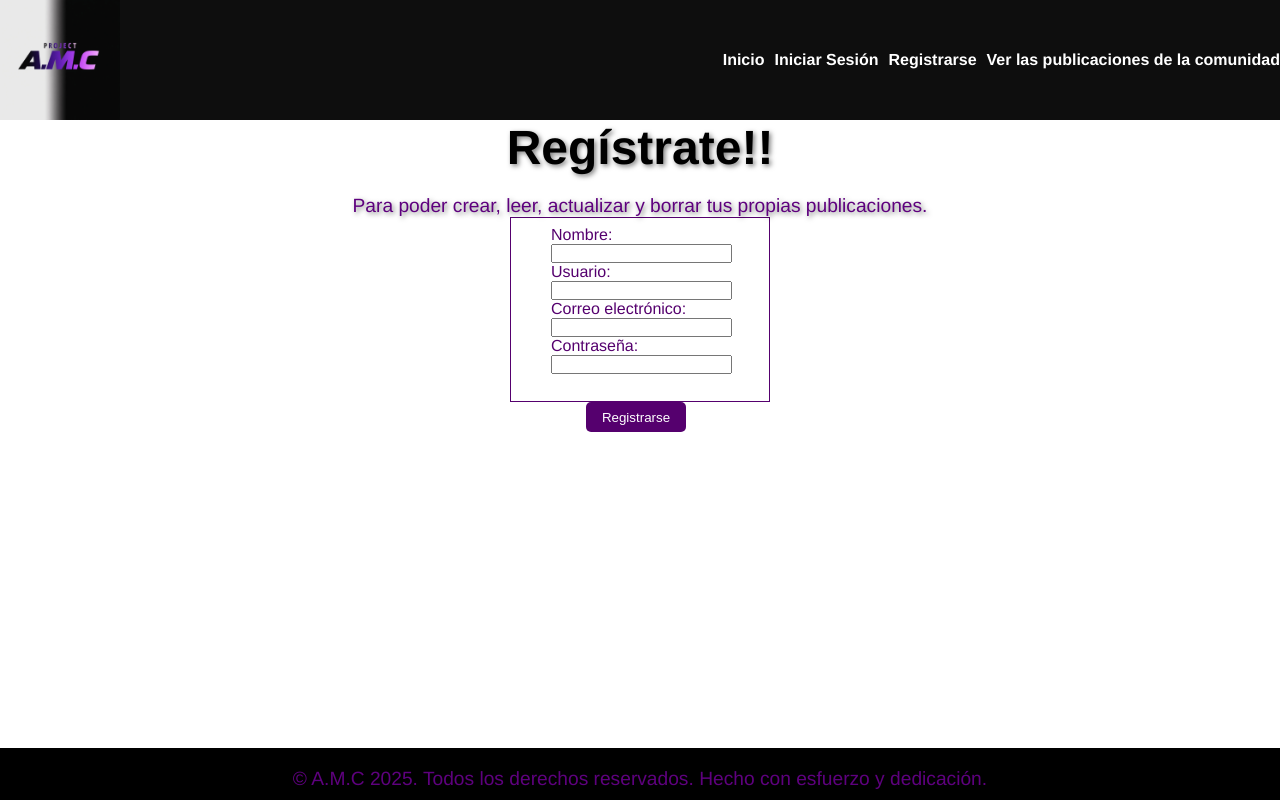
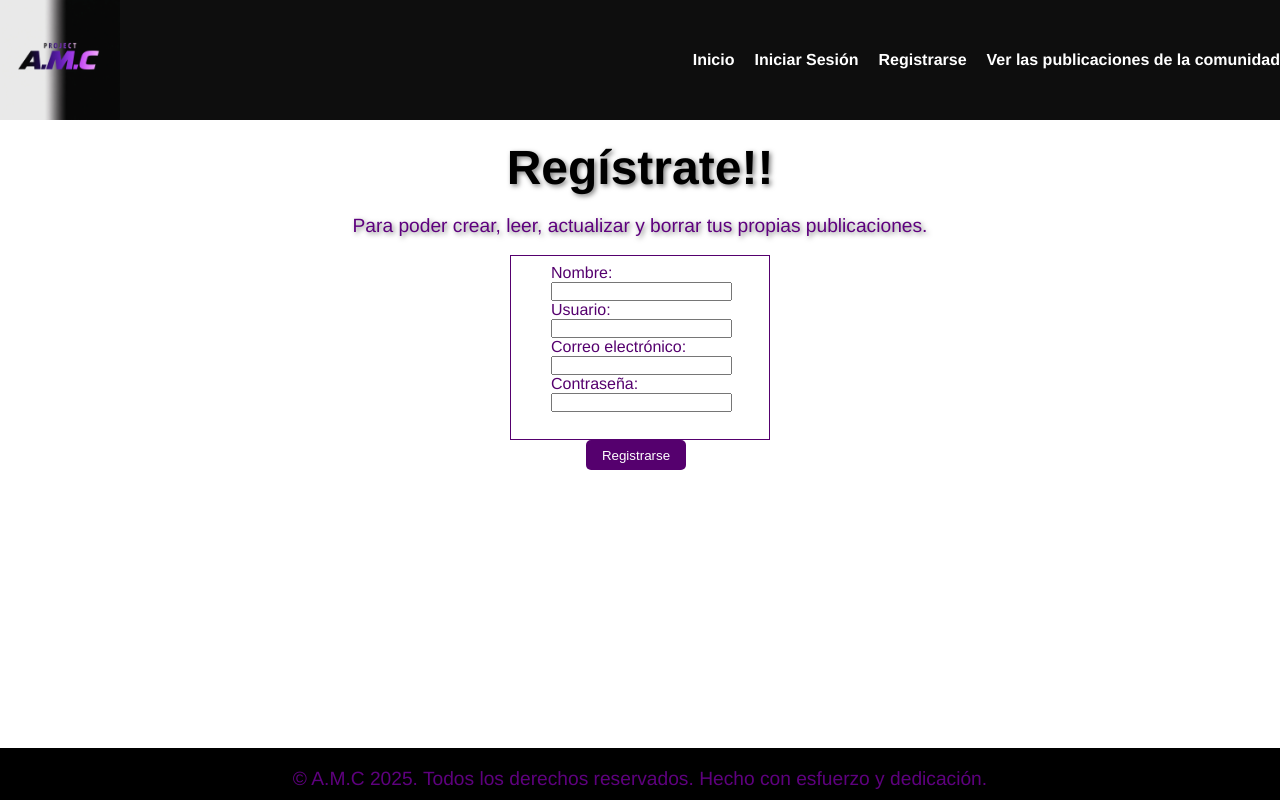
Before and after one commit to CanixAc/Project-A.M.C-p, a React (Vite) app: page /registro in a window 1280 px wide. Built offline with nearby package versions, Linux system fonts and the light colour scheme.

Commit message:
Avance de perfil y footer/navbar

```diff
--- a/src/components/Footer/Footer.css
+++ b/src/components/Footer/Footer.css
@@ -1,30 +1,4 @@
-header {
-    display:flex;
-    align-items: center;
-    justify-content: space-between;
-    background-color: #0e0e0e;
-}
-nav ul {
-    list-style: none;
-    display: flex;
-}
-
-nav ul li {
-    margin-left: 10px;
-}
-nav ul li a {
-    text-decoration: none;
-    text-align: right;
-    color: white;
-    font-weight: bold;
-    transition: ease 0.2s ease;
-}
-
-nav ul li a:hover {
-    color: #5e007e;
-}
-
-footer {
+.footer {
     position: fixed;
     bottom: 0;
     left: 0;
--- a/src/components/Footer/Footer.jsx
+++ b/src/components/Footer/Footer.jsx
@@ -3,7 +3,7 @@ import "./Footer.css";
 function Footer() {
     return (
         <div>
-            <footer>
+            <footer className="footer">
                 <p>© A.M.C 2025. Todos los derechos reservados. Hecho con esfuerzo y dedicación.</p>
             </footer>
         </div>
--- a/src/components/Navbar/Navbar.css
+++ b/src/components/Navbar/Navbar.css
@@ -0,0 +1,27 @@
+header {
+    display:flex;
+    align-items: center;
+    justify-content: space-between;
+    background-color: #0e0e0e;
+}
+
+nav ul {
+    list-style: none;
+    display: flex;
+    gap: 10px;
+}
+
+nav ul li {
+    margin-left: 10px;
+}
+nav ul li a {
+    text-decoration: none;
+    text-align: right;
+    color: white;
+    font-weight: bold;
+    transition: ease 0.2s ease;
+}
+
+nav ul li a:hover {
+    color: #5e007e;
+}
--- a/src/pages/Registro/Registro.css
+++ b/src/pages/Registro/Registro.css
@@ -5,6 +5,11 @@ label {
 
 label input {
     margin-right: 20px;
+}
+
+.registroTitulo {
+    padding-top: 20px;
+    text-align: center;
 }
 
 .registro {
--- a/src/pages/Registro/Registro.jsx
+++ b/src/pages/Registro/Registro.jsx
@@ -35,8 +35,8 @@ const RegistroPage = () => {
   return (
     <div>
 
-      <h1> Regístrate!! </h1>
-      <p> Para poder crear, leer, actualizar y borrar tus propias publicaciones.</p>
+      <h1 className="registroTitulo">Regístrate!!</h1>
+      <p> Para poder crear, leer, actualizar y borrar tus propias publicaciones.</p> <br />
 
       <div className="registro">
         {/* Cambiamos el 'action' por nuestro 'onSubmit' */}
```
